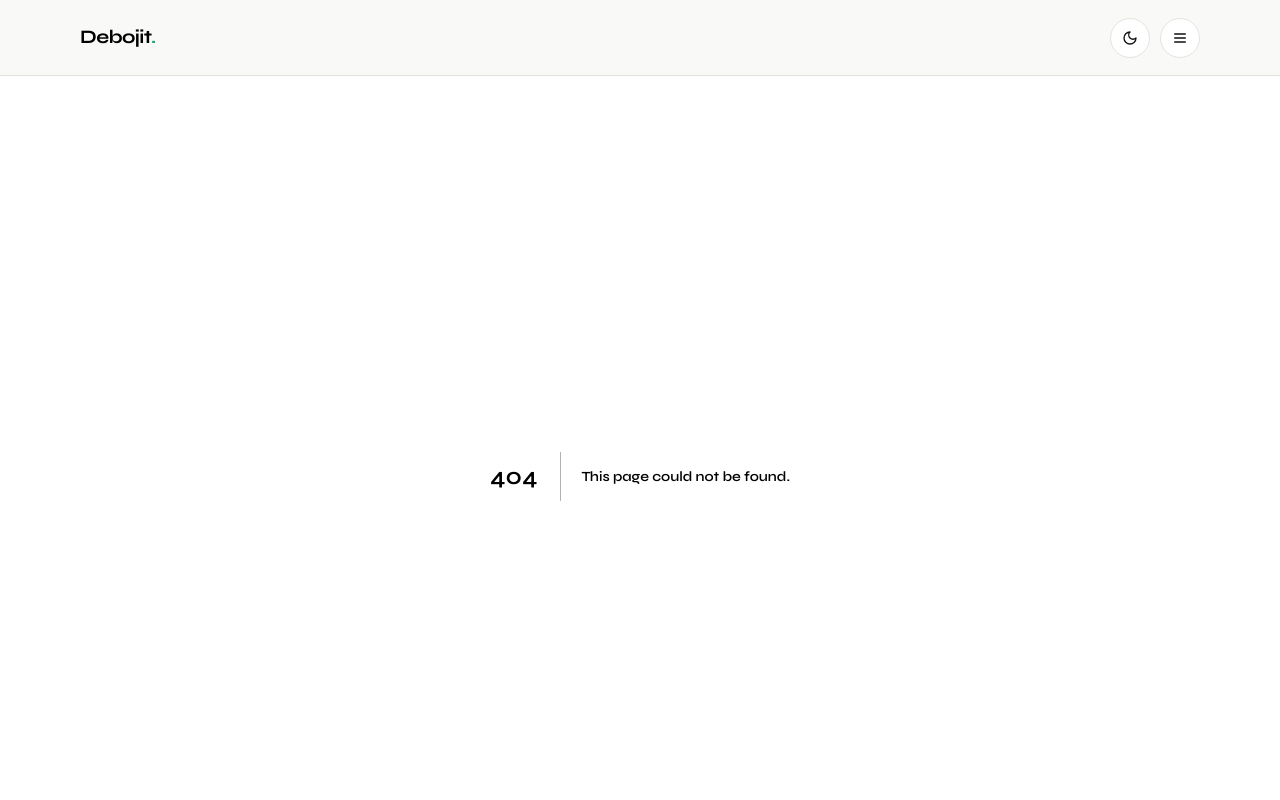
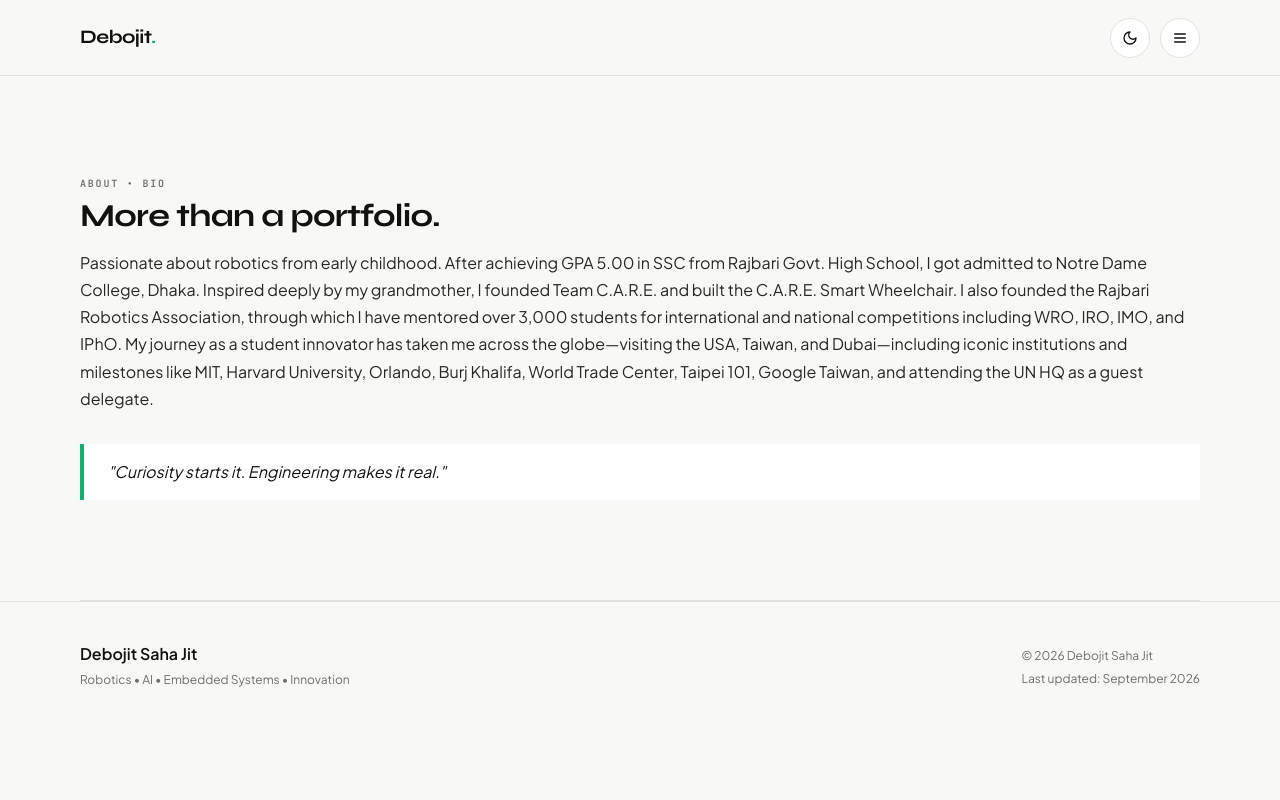
Before and after one commit to debojitsahajit09/my-portfolio, a Next.js app in the folder extracted/: page /about/bio in a window 1280 px wide. Before the commit this address had no page. Shown: the top 800 px of the page. Built offline with nearby package versions, Linux system fonts and the light colour scheme.

Commit message:
Create page.tsx

```diff
--- /dev/null
+++ b/extracted/app/about/bio/page.tsx
@@ -0,0 +1,25 @@
+import { site } from "@/data/site";
+
+export default function BioPage() {
+  return (
+    <main className="wrap section">
+      <div className="eyebrow">ABOUT • BIO</div>
+      <h1 className="title" style={{ fontSize: "2rem", marginBottom: "1rem" }}>
+        {site.about.title}
+      </h1>
+      <p style={{ lineHeight: "1.7", opacity: 0.9, fontSize: "1rem" }}>
+        {site.about.text}
+      </p>
+
+      <blockquote style={{
+        marginTop: "2rem",
+        padding: "1rem 1.5rem",
+        borderLeft: "4px solid var(--accent, #3b82f6)",
+        background: "var(--card, rgba(255,255,255,0.05))",
+        fontStyle: "italic"
+      }}>
+        "{site.about.quote}"
+      </blockquote>
+    </main>
+  );
+}
```
